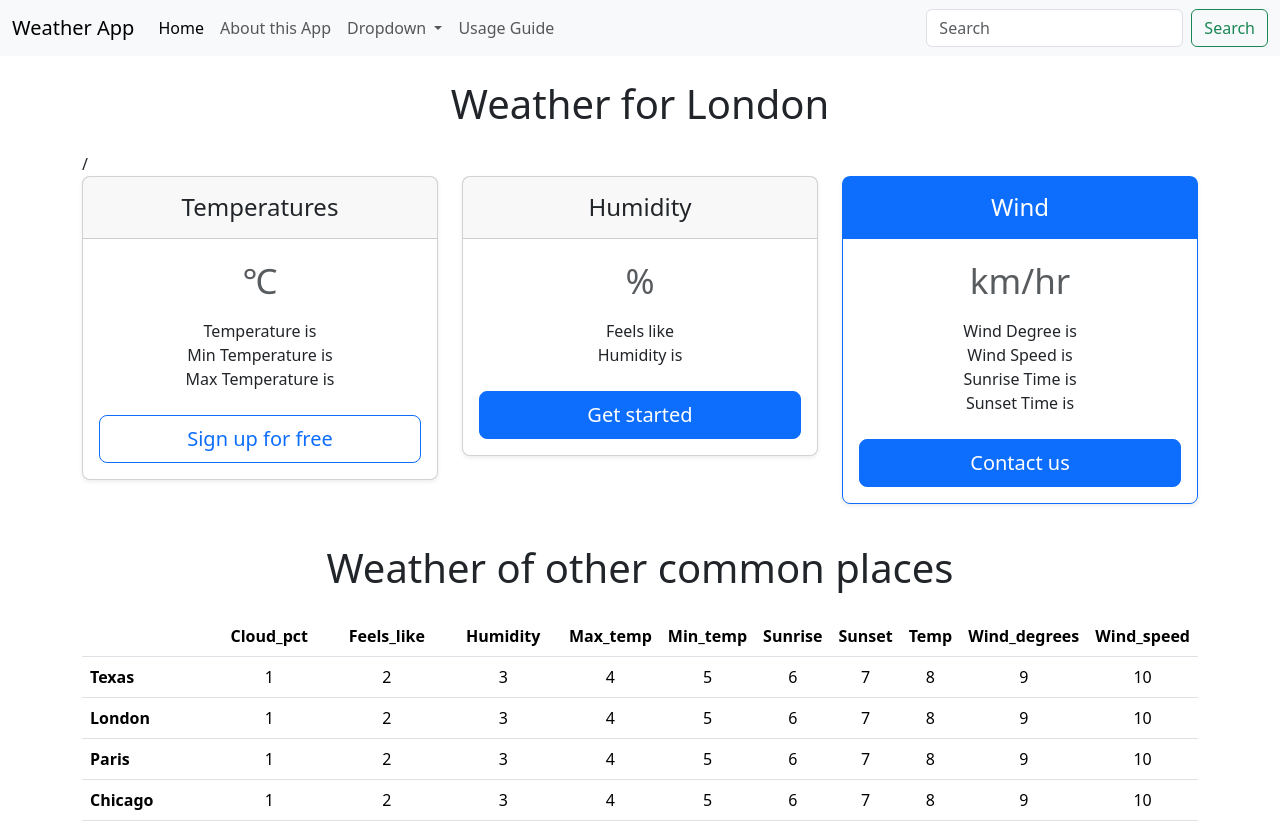
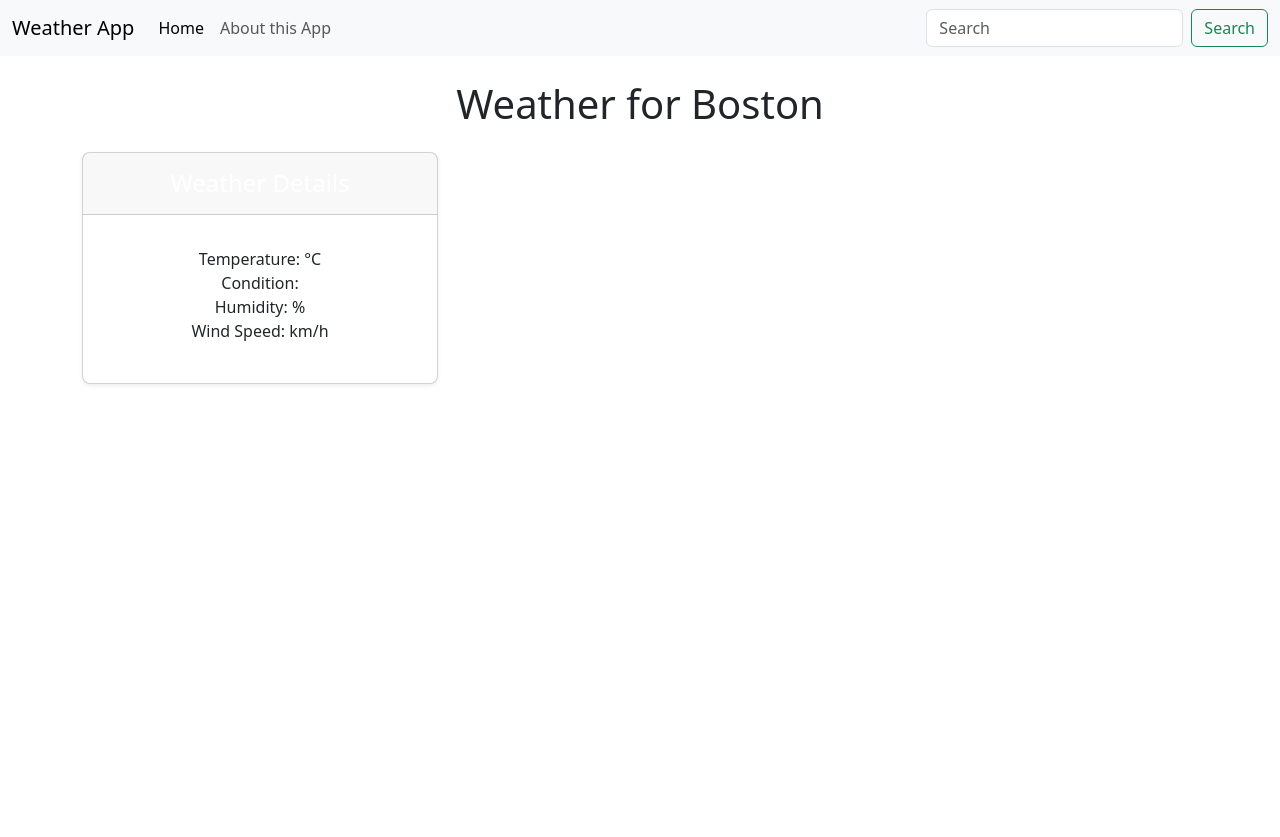
Before and after one commit to Chiranjeev03/Weather_Application, a plain HTML site: page index.html in a window 1280 px wide. After the commit the page ends 800 px from the top, so only its background shows below. Drawn offline with nearby package versions, Linux system fonts and the light colour scheme; no server answers.

Commit message:
New index.html

```diff
--- a/index.html
+++ b/index.html
@@ -1,14 +1,14 @@
 <!doctype html>
 <html lang="en">
+  <head>
 
-<head>
     <meta charset="utf-8">
     <meta name="viewport" content="width=device-width, initial-scale=1">
-    <title>My Weather App</title>
-    <link href="https://cdn.jsdelivr.net/npm/bootstrap@5.3.1/dist/css/bootstrap.min.css" rel="stylesheet"
-        integrity="sha384-4bw+/aepP/YC94hEpVNVgiZdgIC5+VKNBQNGCHeKRQN+PtmoHDEXuppvnDJzQIu9" crossorigin="anonymous">
+    <title>Weather Application</title>
+    <link href="https://cdn.jsdelivr.net/npm/bootstrap@5.3.3/dist/css/bootstrap.min.css" rel="stylesheet" integrity="sha384-QWTKZyjpPEjISv5WaRU9OFeRpok6YctnYmDr5pNlyT2bRjXh0JMhjY6hW+ALEwIH" crossorigin="anonymous">
+    <link rel="stylesheet" href="styles.css">
+
 </head>
-
   <body>
     <nav class="navbar navbar-expand-lg bg-body-tertiary">
         <div class="container-fluid">
@@ -24,172 +24,40 @@
               <li class="nav-item">
                 <a class="nav-link" href="#">About this App</a>
               </li>
-              <li class="nav-item dropdown">
-                <a class="nav-link dropdown-toggle" href="#" role="button" data-bs-toggle="dropdown" aria-expanded="false">
-                  Dropdown
-                </a>
-                <ul class="dropdown-menu">
-                  <li><a class="dropdown-item" href="#">Delhi</a></li>
-                  <li><a class="dropdown-item" href="#">Seattle</a></li>
-                  <li><hr class="dropdown-divider"></li>
-                  <li><a class="dropdown-item" href="#">Bangalore</a></li>
-                </ul>
-              </li>
-              <li class="nav-item">
-                <a class="nav-link">Usage Guide</a>
-              </li>
             </ul>
             <form class="d-flex" role="search">
-              <input id = "city" class="form-control me-2" type="search" placeholder="Search" aria-label="Search">
-              <button class="btn btn-outline-success" type="submit" id="submit">Search</button>
+              <input class="form-control me-2" type="search" placeholder="Search" aria-label="Search">
+              <button class="btn btn-outline-success" type="submit">Search</button>
             </form>
           </div>
         </div>
       </nav>
+
       <div class="container">
-    <h1 class="my-4 text-center">Weather for <span id="cityName"></span></h1>/
+        <h1 class="my-4 text-center">Weather for Boston</h1>
         <main>
-    <div class="row row-cols-1 row-cols-md-3 mb-3 text-center">
+          <div class=" box row row-cols-1 row-cols-md-3 mb-3 text-center">
             <div class="col">
               <div class="card mb-4 rounded-3 shadow-sm">
                 <div class="card-header py-3">
-            <h4 class="my-0 fw-normal">Temperatures</h4>
+                  <!-- <h4 class="my-0 fw-normal">Weather Details</h4> -->
+                  <h4 class="my-0 fw-normal" style="color: white;">Weather Details</h4>
                 </div>
                 <div class="card-body">
-            <h1 class="card-title pricing-card-title"><span id ="temp2"></span><small class="text-body-secondary fw-light"><span>&#8451;</span></small></h1>
                   <ul class="list-unstyled mt-3 mb-4">
-              <li>Temperature is <span id="temp"></span></li>
-              <li>Min Temperature is <span id="min_temp"></span></li>
-              <li>Max Temperature is <span id="max_temp"></span></li>
+                    <li>Temperature: <span id="temperature"></span> °C</li>
+                    <li>Condition: <span id="condition"></span></li>
+                    <li>Humidity: <span id="humidity"></span>%</li>
+                    <li>Wind Speed: <span id="wind-speed"></span> km/h</li>
                   </ul>
-            <button type="button" class="w-100 btn btn-lg btn-outline-primary">Sign up for free</button>
-          </div>
-        </div>
-      </div>
-      <div class="col">
-        <div class="card mb-4 rounded-3 shadow-sm">
-          <div class="card-header py-3">
-            <h4 class="my-0 fw-normal">Humidity</h4>
-          </div>
-          <div class="card-body">
-            <h1 class="card-title pricing-card-title"><span id="humidity2"></span><small class="text-body-secondary fw-light"> %</small></h1>
-            <ul class="list-unstyled mt-3 mb-4">
-              <li>Feels like <span id="feels_like"></span></li>
-              <li>Humidity is <span id="humidity"></span></li>
-
-            </ul>
-            <button type="button" class="w-100 btn btn-lg btn-primary">Get started</button>
-          </div>
-        </div>
-      </div>
-      <div class="col">
-        <div class="card mb-4 rounded-3 shadow-sm border-primary">
-          <div class="card-header py-3 text-bg-primary border-primary">
-            <h4 class="my-0 fw-normal">Wind</h4>
-          </div>
-          <div class="card-body">
-            <h1 class="card-title pricing-card-title"><span id="wind_speed2"></span><small class="text-body-secondary fw-light"> km/hr</small></h1>
-            <ul class="list-unstyled mt-3 mb-4">
-              <li>Wind Degree is <span id="wind_degrees"></span></li>
-              <li>Wind Speed is <span id="wind_speed"></span></li>
-              <li>Sunrise Time is <span id="sunrise"></span></li>
-              <li>Sunset Time is <span id="sunset"></span></li>
-
-            </ul>
-            <button type="button" class="w-100 btn btn-lg btn-primary">Contact us</button>
                 </div>
               </div>
             </div>
           </div>
-
-    <h2 class="display-6 text-center mb-4">Weather of other common places</h2>
-
-    <div class="table-responsive">
-      <table class="table text-center">
-        <thead>
-          <tr>
-            <th style="width: 34%;"></th>
-            <th style="width: 22%;">Cloud_pct</th>
-            <th style="width: 22%;">Feels_like</th>
-            <th style="width: 22%;">Humidity</th>
-            <th style="width: 22%;">Max_temp</th>
-            <th style="width: 22%;">Min_temp</th>
-            <th style="width: 22%;">Sunrise</th>
-            <th style="width: 22%;">Sunset</th>
-            <th style="width: 22%;">Temp</th>
-            <th style="width: 22%;">Wind_degrees</th>
-            <th style="width: 22%;">Wind_speed</th>
-          </tr>
-        </thead>
-        <tbody>
-          <tr>
-            <th scope="row" class="text-start">Texas</th>
-            <td>1</td>
-            <td>2</td>
-            <td>3</td>
-            <td>4</td>
-            <td>5</td>
-            <td>6</td>
-            <td>7</td>
-            <td>8</td>
-            <td>9</td>
-            <td>10</td>
-          </tr>
-          <tr>
-            <th scope="row" class="text-start">London</th>
-            <td>1</td>
-            <td>2</td>
-            <td>3</td>
-            <td>4</td>
-            <td>5</td>
-            <td>6</td>
-            <td>7</td>
-            <td>8</td>
-            <td>9</td>
-            <td>10</td>
-          </tr>
-        </tbody>
-
-        <tbody>
-          <tr>
-            <th scope="row" class="text-start">Paris</th>
-            <td>1</td>
-            <td>2</td>
-            <td>3</td>
-            <td>4</td>
-            <td>5</td>
-            <td>6</td>
-            <td>7</td>
-            <td>8</td>
-            <td>9</td>
-            <td>10</td>
-          </tr>
-          <tr>
-            <th scope="row" class="text-start">Chicago</th>
-            <td>1</td>
-            <td>2</td>
-            <td>3</td>
-            <td>4</td>
-            <td>5</td>
-            <td>6</td>
-            <td>7</td>
-            <td>8</td>
-            <td>9</td>
-            <td>10</td>
-          </tr>
-        </tbody>
-      </table>
-    </div>
         </main>
       </div>
-    <script src="https://cdn.jsdelivr.net/npm/bootstrap@5.3.1/dist/js/bootstrap.bundle.min.js"
-        integrity="sha384-HwwvtgBNo3bZJJLYd8oVXjrBZt8cqVSpeBNS5n7C8IVInixGAoxmnlMuBnhbgrkm"
-        crossorigin="anonymous"></script>
+
+    <script src="https://cdn.jsdelivr.net/npm/bootstrap@5.3.3/dist/js/bootstrap.bundle.min.js" integrity="sha384-YvpcrYf0tY3lHB60NNkmXc5s9fDVZLESaAA55NDzOxhy9GkcIdslK1eN7N6jIeHz" crossorigin="anonymous"></script>
     <script src="script.js"></script>
   </body>
-
 </html>
-
-<!-- Rapid API -->
-<!-- Bootstrap -->
-<!-- API Used: Weather form Rapid API -->
```
Lines whose indentation alone changed are shown as unchanged.
